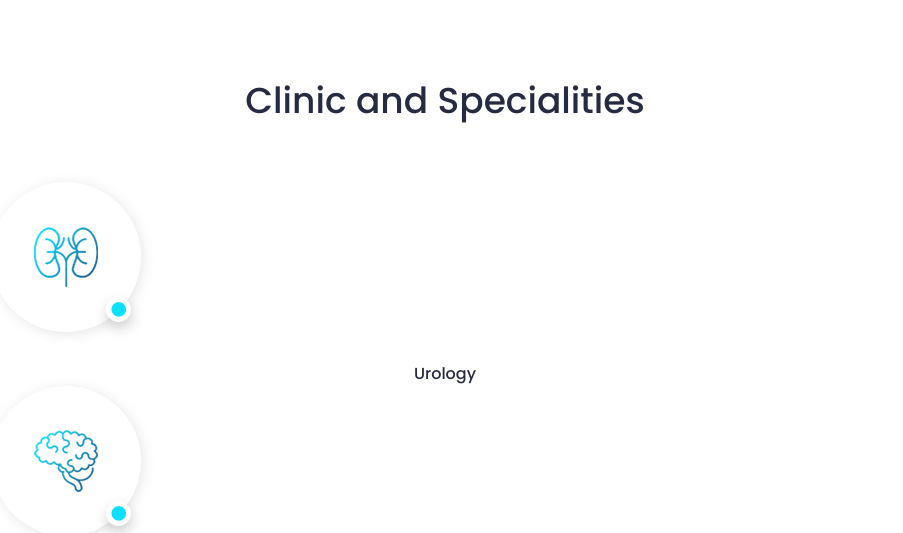
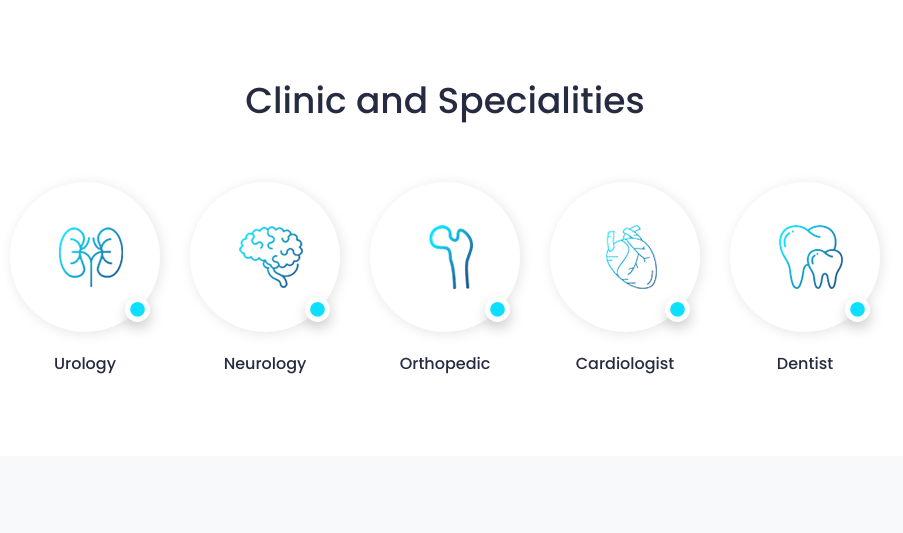
Before and after one commit to TheUnshackled1/HealthStack, a Django app: page / in a window 1280 px wide. Shown: the part 1276-1809 px from the top of the page, without its empty margins (195-1098 px from the left). Run offline with Django 4.2, Linux system fonts and the light colour scheme; data comes from the database, SQL or seed files in the repository; some libraries are stand-ins or nearby versions.

Commit message:
replaced the broken slick slider with a flexbox layout that displays all 5 specialties in a horizontal row, matching the reference image - circular icons with the specialty name below each one.

```diff
--- a/static/HealthStack-System/Outside_assets/js/script.js
+++ b/static/HealthStack-System/Outside_assets/js/script.js
@@ -219,8 +219,8 @@ Version      : 1.0
 		}*/
 	});
 
-	// Slick Slider
-
+	// Slick Slider - wrap in document ready to ensure DOM is loaded
+	$(document).ready(function() {
 		if($('.specialities-slider').length > 0) {
 			$('.specialities-slider').slick({
 				dots: true,
@@ -259,6 +259,7 @@ Version      : 1.0
 				}]
 			});
 		}
+	});
 
 	// Date Time Picker
 
--- a/templates/index-2.html
+++ b/templates/index-2.html
@@ -54,6 +54,11 @@
         max-width: 300px;
         margin: 0 auto;
       }
+      /* Fix specialities slider items width for slick */
+      .specialities-slider .speicality-item {
+        width: 180px;
+        margin: 0 10px;
+      }
     </style>
 
     <!-- HTML5 shim and Respond.js IE8 support of HTML5 elements and media queries -->
@@ -103,79 +108,84 @@
           </div>
           <div class="row justify-content-center">
             <div class="col-md-9">
-              <!-- Slider -->
-              <div class="specialities-slider slider">
-                <!-- Slider Item -->
+              <!-- Specialities Grid -->
+              <div class="d-flex justify-content-center flex-wrap" style="gap: 30px;">
+                <!-- Item -->
                 <div class="speicality-item text-center">
-                  <div class="speicality-img">
+                  <div class="speicality-img" style="width: 150px; height: 150px; border-radius: 50%; background: #fff; box-shadow: 2px 2px 13px rgba(0,0,0,0.1); position: relative; margin: 0 auto;">
                     <img
                       src="{% static 'HealthStack-System/images/Normal/specialities/specialities-01.png' %}"
                       class="img-fluid"
                       alt="Speciality"
+                      style="position: absolute; top: 50%; left: 50%; transform: translate(-50%, -50%);"
                     />
-                    <span><i class="fa fa-circle" aria-hidden="true"></i></span>
+                    <span style="position: absolute; bottom: 10px; right: 10px; background: #fff; border-radius: 50%; padding: 5px; box-shadow: 1px 6px 14px rgba(0,0,0,0.2);"><i class="fa fa-circle" style="color: #0de0fe; font-size: 15px;" aria-hidden="true"></i></span>
                   </div>
-                  <p>Urology</p>
+                  <p style="font-size: 16px; font-weight: 500; margin-top: 20px;">Urology</p>
                 </div>
-                <!-- /Slider Item -->
+                <!-- /Item -->
 
-                <!-- Slider Item -->
+                <!-- Item -->
                 <div class="speicality-item text-center">
-                  <div class="speicality-img">
+                  <div class="speicality-img" style="width: 150px; height: 150px; border-radius: 50%; background: #fff; box-shadow: 2px 2px 13px rgba(0,0,0,0.1); position: relative; margin: 0 auto;">
                     <img
                       src="{% static 'HealthStack-System/images/Normal/specialities/specialities-02.png' %}"
                       class="img-fluid"
                       alt="Speciality"
+                      style="position: absolute; top: 50%; left: 50%; transform: translate(-50%, -50%);"
                     />
-                    <span><i class="fa fa-circle" aria-hidden="true"></i></span>
+                    <span style="position: absolute; bottom: 10px; right: 10px; background: #fff; border-radius: 50%; padding: 5px; box-shadow: 1px 6px 14px rgba(0,0,0,0.2);"><i class="fa fa-circle" style="color: #0de0fe; font-size: 15px;" aria-hidden="true"></i></span>
                   </div>
-                  <p>Neurology</p>
+                  <p style="font-size: 16px; font-weight: 500; margin-top: 20px;">Neurology</p>
                 </div>
-                <!-- /Slider Item -->
+                <!-- /Item -->
 
-                <!-- Slider Item -->
+                <!-- Item -->
                 <div class="speicality-item text-center">
-                  <div class="speicality-img">
+                  <div class="speicality-img" style="width: 150px; height: 150px; border-radius: 50%; background: #fff; box-shadow: 2px 2px 13px rgba(0,0,0,0.1); position: relative; margin: 0 auto;">
                     <img
                       src="{% static 'HealthStack-System/images/Normal/specialities/specialities-03.png' %}"
                       class="img-fluid"
                       alt="Speciality"
+                      style="position: absolute; top: 50%; left: 50%; transform: translate(-50%, -50%);"
                     />
-                    <span><i class="fa fa-circle" aria-hidden="true"></i></span>
+                    <span style="position: absolute; bottom: 10px; right: 10px; background: #fff; border-radius: 50%; padding: 5px; box-shadow: 1px 6px 14px rgba(0,0,0,0.2);"><i class="fa fa-circle" style="color: #0de0fe; font-size: 15px;" aria-hidden="true"></i></span>
                   </div>
-                  <p>Orthopedic</p>
+                  <p style="font-size: 16px; font-weight: 500; margin-top: 20px;">Orthopedic</p>
                 </div>
-                <!-- /Slider Item -->
+                <!-- /Item -->
 
-                <!-- Slider Item -->
+                <!-- Item -->
                 <div class="speicality-item text-center">
-                  <div class="speicality-img">
+                  <div class="speicality-img" style="width: 150px; height: 150px; border-radius: 50%; background: #fff; box-shadow: 2px 2px 13px rgba(0,0,0,0.1); position: relative; margin: 0 auto;">
                     <img
                       src="{% static 'HealthStack-System/images/Normal/specialities/specialities-04.png' %}"
                       class="img-fluid"
                       alt="Speciality"
+                      style="position: absolute; top: 50%; left: 50%; transform: translate(-50%, -50%);"
                     />
-                    <span><i class="fa fa-circle" aria-hidden="true"></i></span>
+                    <span style="position: absolute; bottom: 10px; right: 10px; background: #fff; border-radius: 50%; padding: 5px; box-shadow: 1px 6px 14px rgba(0,0,0,0.2);"><i class="fa fa-circle" style="color: #0de0fe; font-size: 15px;" aria-hidden="true"></i></span>
                   </div>
-                  <p>Cardiologist</p>
+                  <p style="font-size: 16px; font-weight: 500; margin-top: 20px;">Cardiologist</p>
                 </div>
-                <!-- /Slider Item -->
+                <!-- /Item -->
 
-                <!-- Slider Item -->
+                <!-- Item -->
                 <div class="speicality-item text-center">
-                  <div class="speicality-img">
+                  <div class="speicality-img" style="width: 150px; height: 150px; border-radius: 50%; background: #fff; box-shadow: 2px 2px 13px rgba(0,0,0,0.1); position: relative; margin: 0 auto;">
                     <img
                       src="{% static 'HealthStack-System/images/Normal/specialities/specialities-05.png' %}"
                       class="img-fluid"
                       alt="Speciality"
+                      style="position: absolute; top: 50%; left: 50%; transform: translate(-50%, -50%);"
                     />
-                    <span><i class="fa fa-circle" aria-hidden="true"></i></span>
+                    <span style="position: absolute; bottom: 10px; right: 10px; background: #fff; border-radius: 50%; padding: 5px; box-shadow: 1px 6px 14px rgba(0,0,0,0.2);"><i class="fa fa-circle" style="color: #0de0fe; font-size: 15px;" aria-hidden="true"></i></span>
                   </div>
-                  <p>Dentist</p>
+                  <p style="font-size: 16px; font-weight: 500; margin-top: 20px;">Dentist</p>
                 </div>
-                <!-- /Slider Item -->
+                <!-- /Item -->
               </div>
-              <!-- /Slider -->
+              <!-- /Specialities Grid -->
             </div>
           </div>
         </div>
@@ -340,6 +350,30 @@
 
     <!-- Custom JS -->
     <script src="{% static 'HealthStack-System/Outside_assets/js/script.js' %}"></script>
+
+    <!-- Initialize Slick Slider for Specialities -->
+    <script>
+      $(document).ready(function(){
+        if($('.specialities-slider').length > 0 && !$('.specialities-slider').hasClass('slick-initialized')) {
+          $('.specialities-slider').slick({
+            dots: true,
+            autoplay: false,
+            infinite: true,
+            variableWidth: true,
+            prevArrow: false,
+            nextArrow: false
+          });
+        }
+        if($('.doctor-slider').length > 0 && !$('.doctor-slider').hasClass('slick-initialized')) {
+          $('.doctor-slider').slick({
+            dots: false,
+            autoplay: false,
+            infinite: true,
+            variableWidth: true
+          });
+        }
+      });
+    </script>
   </body>
 
   <!-- doccure/index.html  30 Nov 2019 04:12:03 GMT -->
```
Lines whose indentation alone changed are shown as unchanged.
